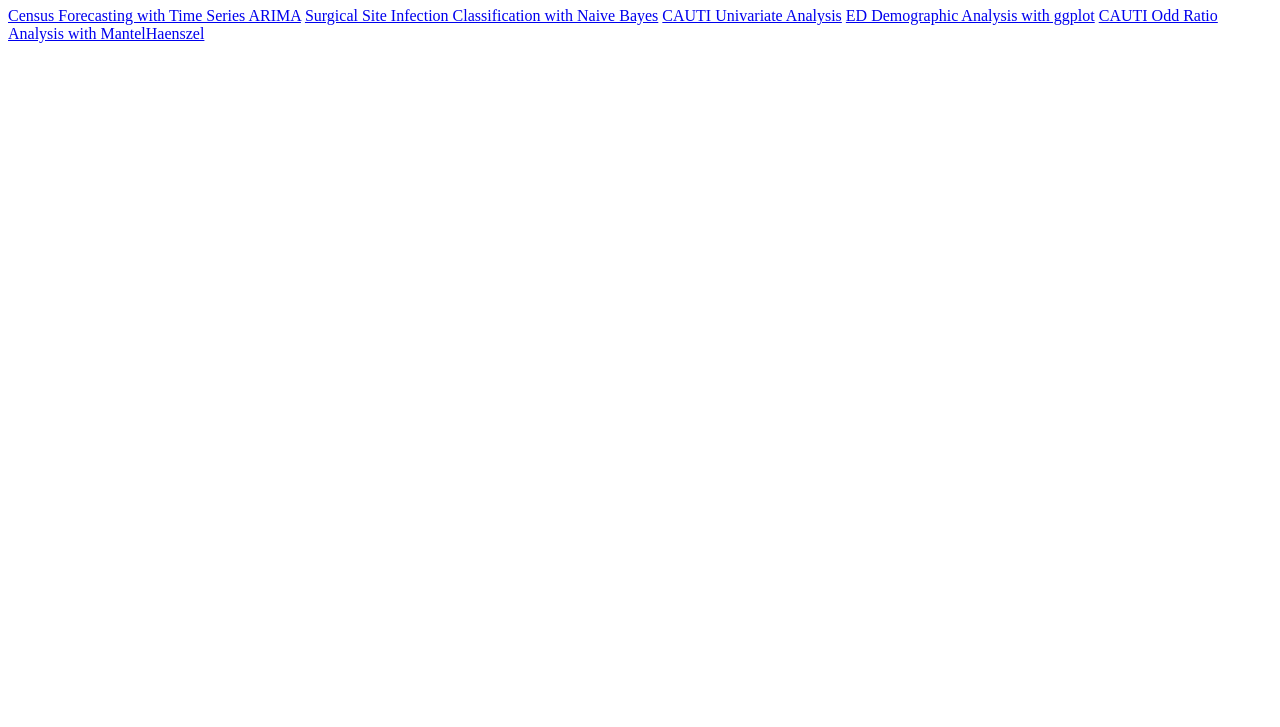
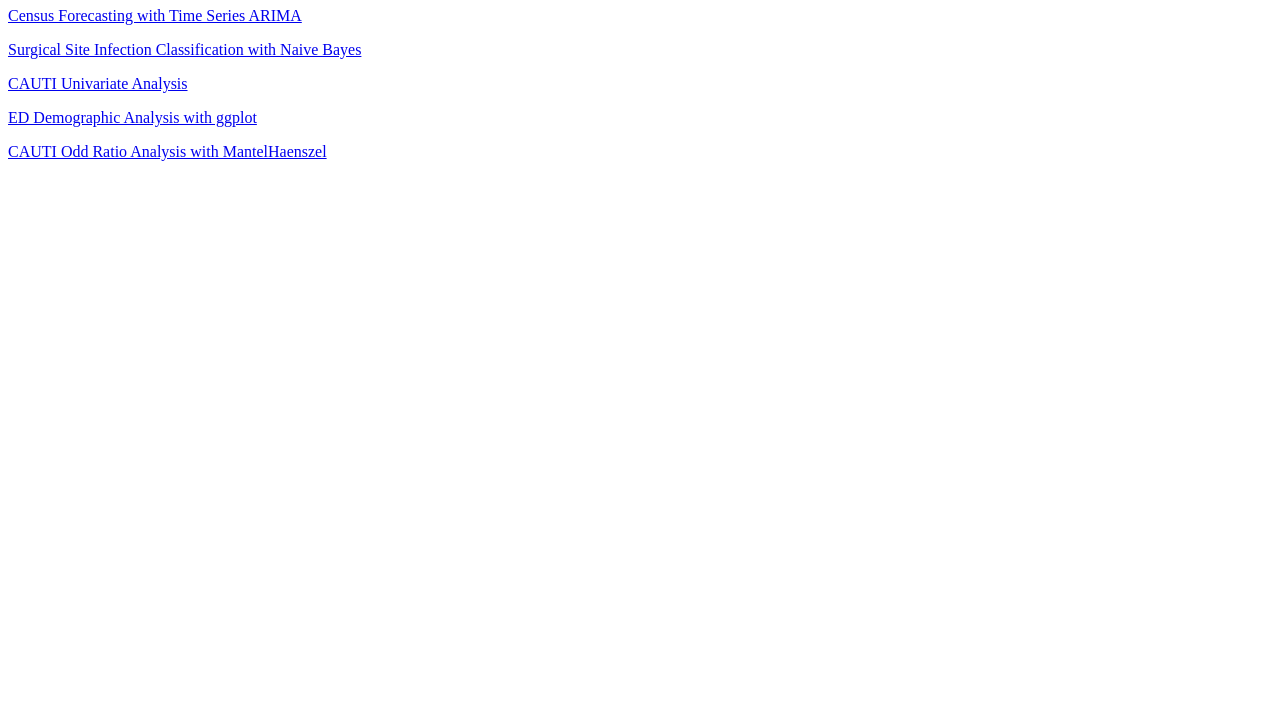
Before and after one commit to jsudarman/jsudarman.github.io, a plain HTML site: page index.html in a window 1280 px wide. Shown: the part 73-800 px from the top of the page. Drawn offline with Linux system fonts and the light colour scheme.

Commit message:
Update index.html

```diff
--- a/index.html
+++ b/index.html
@@ -3,9 +3,10 @@
 <body>
     <h1>Data Science Projects</h1>
     <a href="OMCCensusPrediction_R_Ops.html">Census Forecasting with Time Series ARIMA</a>
-    <a href="SSI_ClassificationModel_published.html">Surgical Site Infection Classification with Naive Bayes</a>
-    <a href="CAUTI_UniVariateAnalysis.html">CAUTI Univariate Analysis</a>
-    <a href="EDVisitDemographic2017.html">ED Demographic Analysis with ggplot</a>
-    <a href="CAUTI_OddsRatio_MantelHaenszel.html">CAUTI Odd Ratio Analysis with MantelHaenszel</a>
+    <p><a href="SSI_ClassificationModel_published.html">Surgical Site Infection Classification with Naive Bayes</a></p>
+    <p><a href="CAUTI_UniVariateAnalysis.html">CAUTI Univariate Analysis</a></p>
+    <p><a href="EDVisitDemographic2017.html">ED Demographic Analysis with ggplot</a></p>
+    <p><a href="CAUTI_OddsRatio_MantelHaenszel.html">CAUTI Odd Ratio Analysis with MantelHaenszel</a></p>
+
 </body>
 </html>
```
